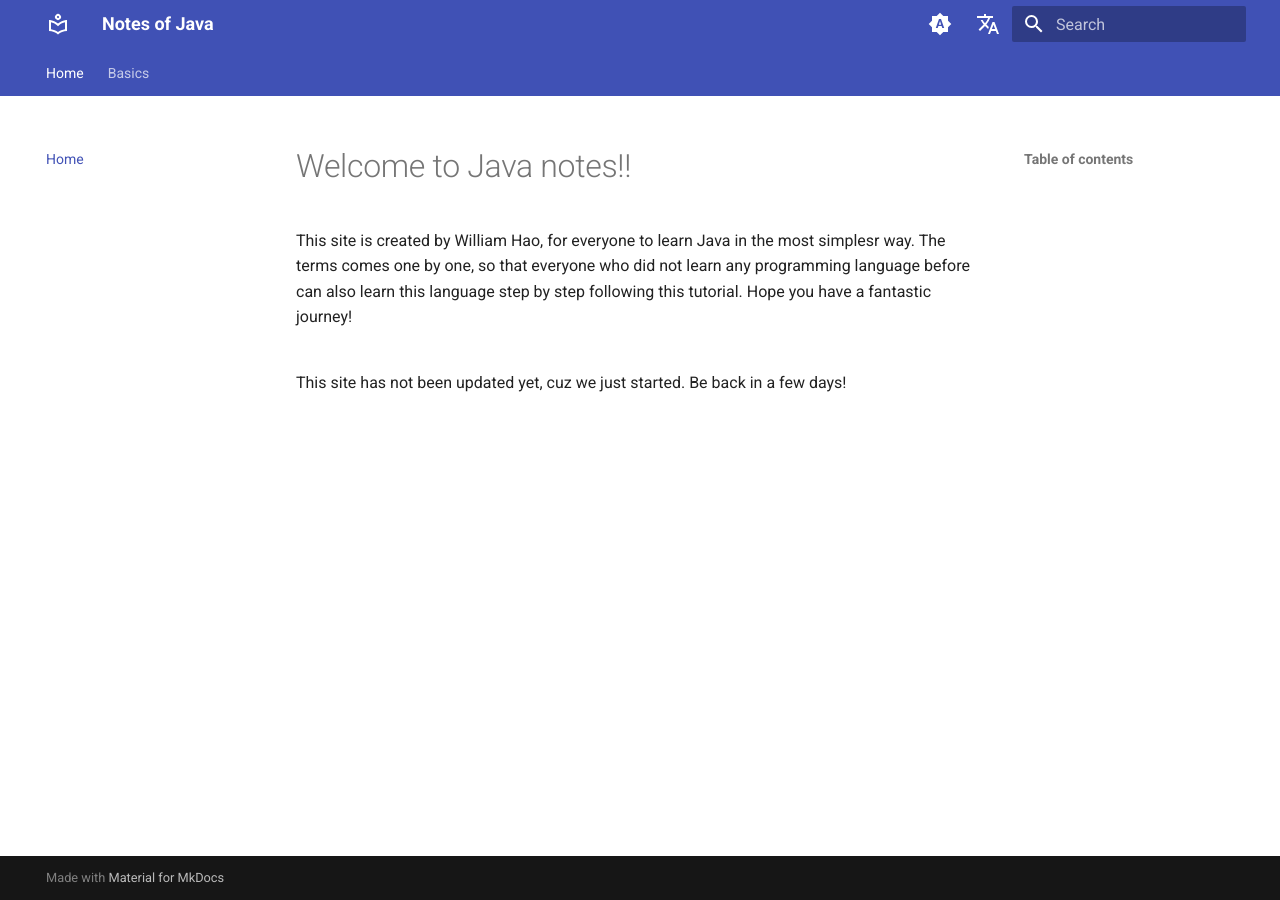
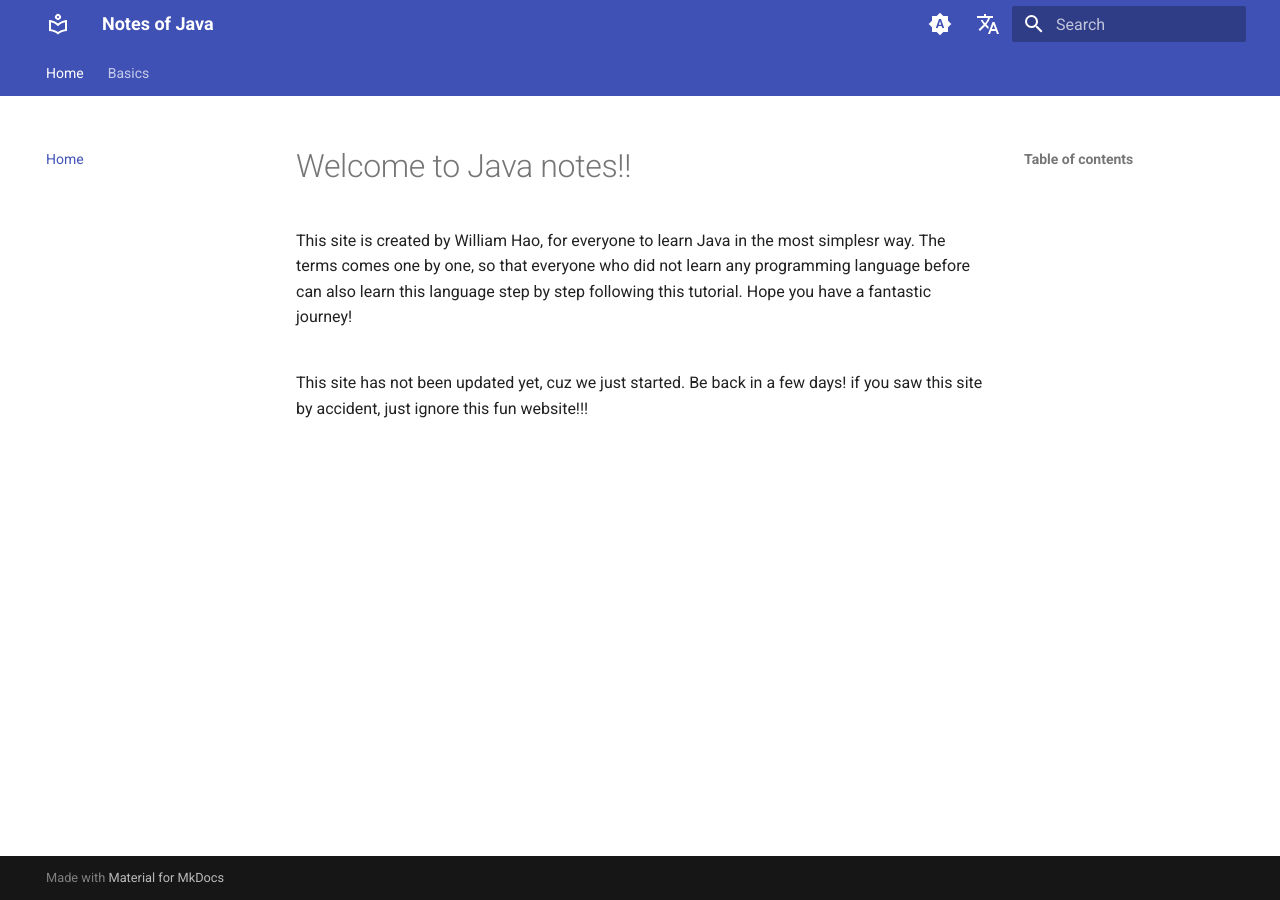
Before and after one commit to TimeLyr1c/java_notes, an MkDocs documentation site: the page built from docs/index.md, in a window 1280 px wide. Built offline with MkDocs 1.6.1 and Material for MkDocs 9.7.7, drawn with Linux system fonts in a browser that asks for light colours; comment, search, counter and statistics services are not loaded.

Commit message:
rebuild the site

```diff
--- a/docs/index.md
+++ b/docs/index.md
@@ -5,3 +5,4 @@ This site is created by William Hao, for everyone to learn Java in the most simp
 ##
 
 This site has not been updated yet, cuz we just started. Be back in a few days!
+if you saw this site by accident, just ignore this fun website!!!
```
